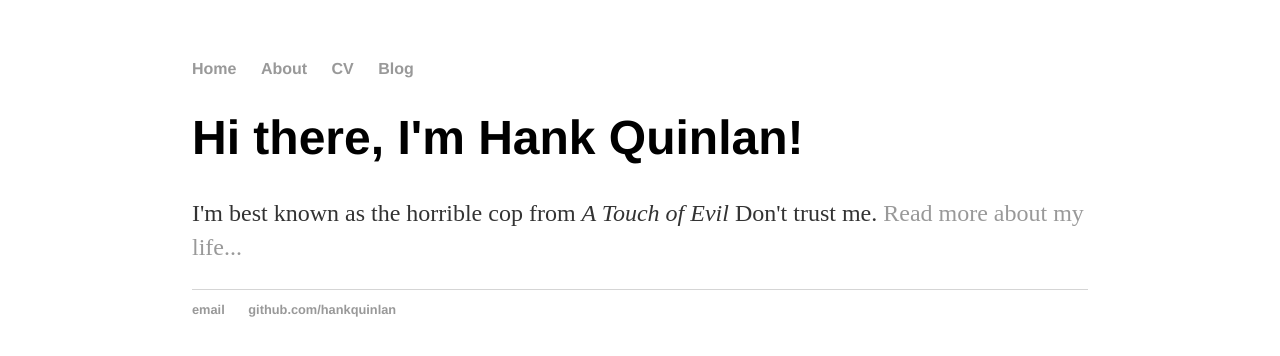
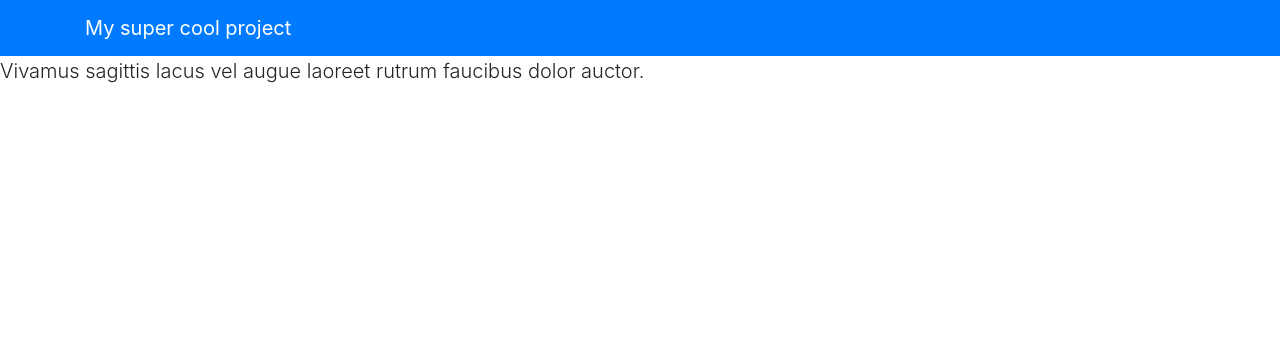
Before and after one commit to KateTobar/KateTobar.github.io, a plain HTML site: page index.html in a window 1280 px wide. Drawn offline with nearby package versions, Linux system fonts and the light colour scheme.

Commit message:
Update index.html

```diff
--- a/index.html
+++ b/index.html
@@ -1,29 +1,44 @@
 <!DOCTYPE html>
-<html>
-	<head>
-		<title>Hank Quinlan, Horrible Cop</title>
-		<link rel="stylesheet" type="text/css" href="/css/main.css">
-	</head>
-	<body>
-		<nav>
-    		<ul>
-        		<li><a href="/">Home</a></li>
-	        	<li><a href="/about">About</a></li>
-        		<li><a href="/cv">CV</a></li>
-        		<li><a href="/blog">Blog</a></li>
-    		</ul>
-		</nav>
-		<div class="container">
-    		<div class="blurb">
-        		<h1>Hi there, I'm Hank Quinlan!</h1>
-				<p>I'm best known as the horrible cop from <em>A Touch of Evil</em> Don't trust me. <a href="/about">Read more about my life...</a></p>
-    		</div><!-- /.blurb -->
-		</div><!-- /.container -->
-		<footer>
-    		<ul>
-        		<li><a href="mailto:hankquinlanhub@gmail.com">email</a></li>
-        		<li><a href="https://github.com/hankquinlan">github.com/hankquinlan</a></li>
-			</ul>
-		</footer>
-	</body>
+<html lang="en">
+    <head>
+        <meta charset="utf-8">
+        <title>Oi this is my project</title>
+        <meta name="viewport" content="width=device-width, initial-scale=1">
+        <meta http-equiv="X-UA-Compatible" content="IE=edge" />
+        <link rel="stylesheet" href="css/bootstrap.css" media="screen">
+        <link rel="stylesheet" href="css/bootswatch.min.css">
+
+        <!-- here is our stylesheet -->
+        <link rel="stylesheet" href="css/style.css">
+    </head>
+    <body>
+        <div class="navbar navbar-expand-lg fixed-top navbar-dark bg-primary">
+            <div class="container">
+                <a href="" class="navbar-brand">My super cool project</a>
+                <button class="navbar-toggler" type="button" data-toggle="collapse" data-target="#navbarResponsive" aria-controls="navbarResponsive" aria-expanded="false" aria-label="Toggle navigation">
+                    <span class="navbar-toggler-icon"></span>
+                </button>
+            </div>
+        </div>
+
+        <div class="row">
+            <div class="col-lg-12">
+                <div class="bs-component">
+                    <h1>Heading 1</h1>
+                    <p class="lead">Vivamus sagittis lacus vel augue laoreet rutrum faucibus dolor auctor.</p>
+
+                    <!-- here is our chart container -->
+                    <div id="container" style="height: 300px"></div>
+
+                    <div id="scatter" style="height: 300px"></div>
+                </div>
+            </div>
+        </div>
+
+
+        <!-- and below our scripts: jQuery, then Highcharts, then ours! -->
+        <script src="https://cdnjs.cloudflare.com/ajax/libs/jquery/3.3.1/jquery.min.js"></script>
+        <script src="https://cdnjs.cloudflare.com/ajax/libs/highcharts/6.0.7/highcharts.js"></script>
+        <script src="js/script.js"></script>
+    </body>
 </html>
```
